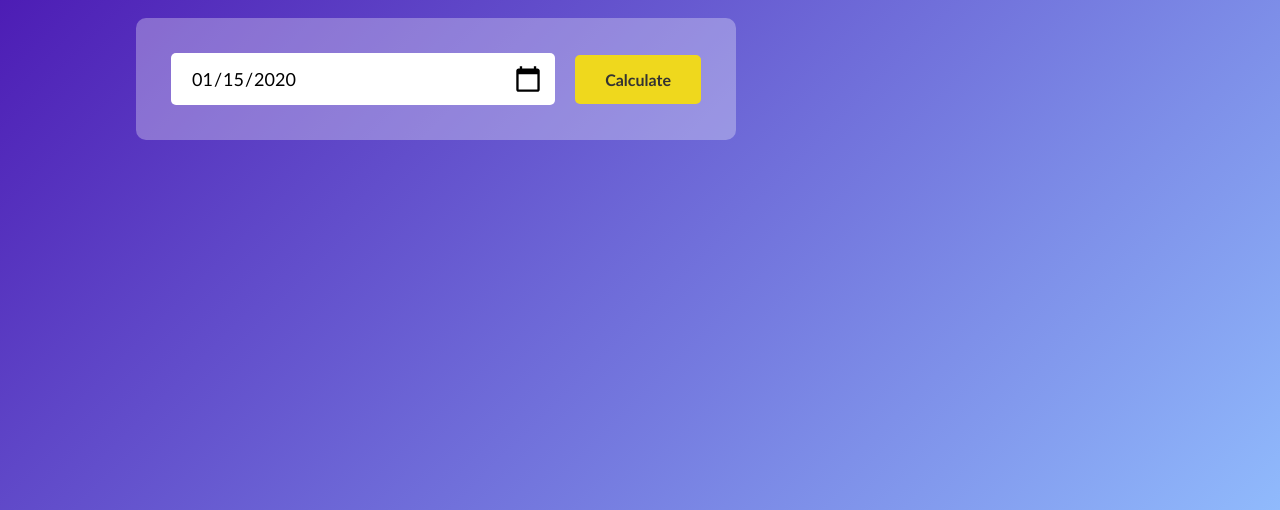
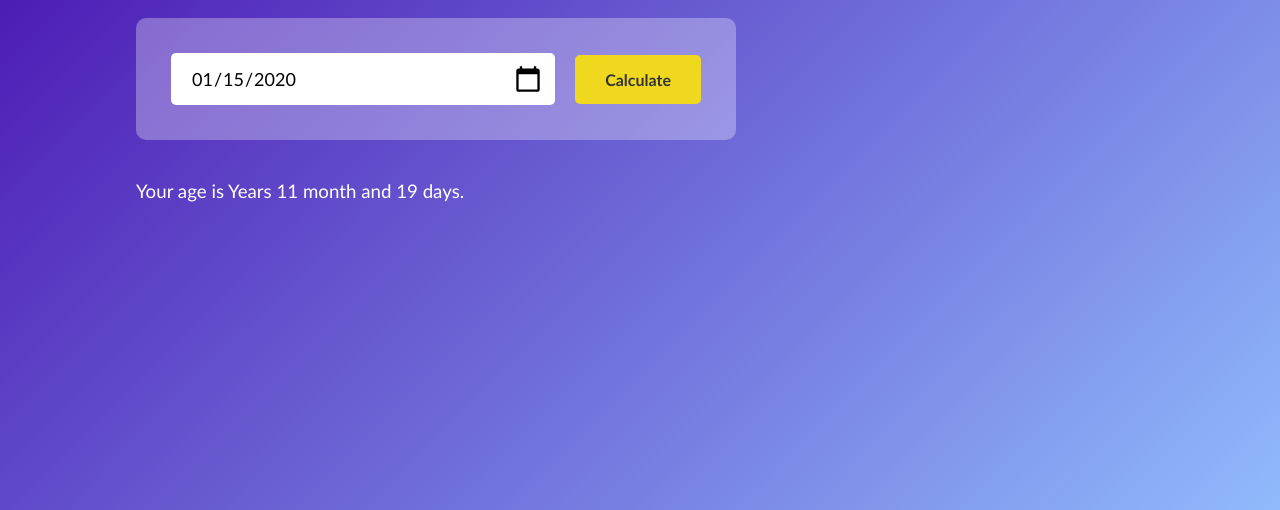
Before and after one commit to rirefat/JavaScript-Age-Calculator, a plain HTML site: page index.html in a window 1280 px wide. Both pictures are taken after typing "2020-01-15" into the empty fields and a click on the button "Calculate". Shown: the part 290-800 px from the top of the page. Drawn offline with Linux system fonts and the light colour scheme.

Commit message:
done age calculation

```diff
--- a/app.js
+++ b/app.js
@@ -1,2 +1,46 @@
 let userInput = document.getElementById("date");
 userInput.max = new Date().toISOString().split("T")[0];
+
+const calculateAge =()=>{
+    let birthDate = new Date(userInput.value);
+    let d1 = birthDate.getDate();
+    let m1 = birthDate.getMonth()+1;
+    let y1 = birthDate.getFullYear();
+
+    let today = new Date();
+    let d2 = today.getDate();
+    let m2 = today.getMonth()+1;
+    let y2 = today.getFullYear();
+
+    let d3, m3, y3;
+    y3 = y2-y1;
+    if(m2 >= m1){
+        m3 = m2-m1;
+    }
+    else{
+        y3--;
+        m3 = 12 + m2 - m1;
+    }
+
+    if(d2>=d1){
+        d3 = d2-d1;
+    }
+    else{
+        m3--;
+        d3 = getDaysInMonth(y1, m1) + d2 - d1;
+    }
+
+    if(m3 < 0){
+        m3 = 11;
+        y3--;
+    }
+
+    document.getElementById("age").innerText = `Your age is ${y3>1 ? "Years": y3 ==1 ? "Year," : ""} ${m3} month and ${d3} days.`;
+    console.log(d3, m3, y3)
+}
+
+function getDaysInMonth(year, month){
+    return new Date(year, month, 0).getDate();
+}
+
+document.getElementById("btn").addEventListener("click", calculateAge);
--- a/index.html
+++ b/index.html
@@ -1,11 +1,13 @@
 <!DOCTYPE html>
 <html lang="en">
+
 <head>
     <meta charset="UTF-8">
     <meta name="viewport" content="width=device-width, initial-scale=1.0">
     <title>Age Calculator</title>
     <link rel="stylesheet" href="style.css">
 </head>
+
 <body>
     <div class="container">
         <div class="calculator">
@@ -13,15 +15,21 @@
 
             <div class="input-box">
                 <input type="date" name="date" id="date">
-                <button type="button">Calculate</button>
+                <button type="button" id="btn">Calculate</button>
+            </div>
+
+            <div class="result">
+                <h3 id="age">Provide you birthday to calculate your age.</h3>
             </div>
         </div>
+
     </div>
 
     <!-- <footer>
         <p>Developed By Rafiul Islam Refat</p>
     </footer> -->
 
-    <script src="app.js"></script>
+    <script src="./app.js"></script>
 </body>
+
 </html>
--- a/style.scss
+++ b/style.scss
@@ -79,6 +79,10 @@ body{
                     }
                 }
             }
+
+            h3{
+                font-weight: 500;
+            }
         }
     }
 }
```
Also changed, not shown: style.css, 1 other file.
